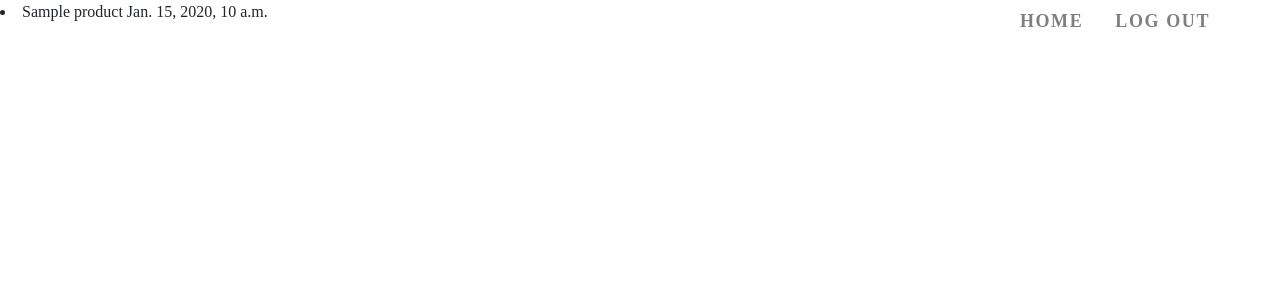
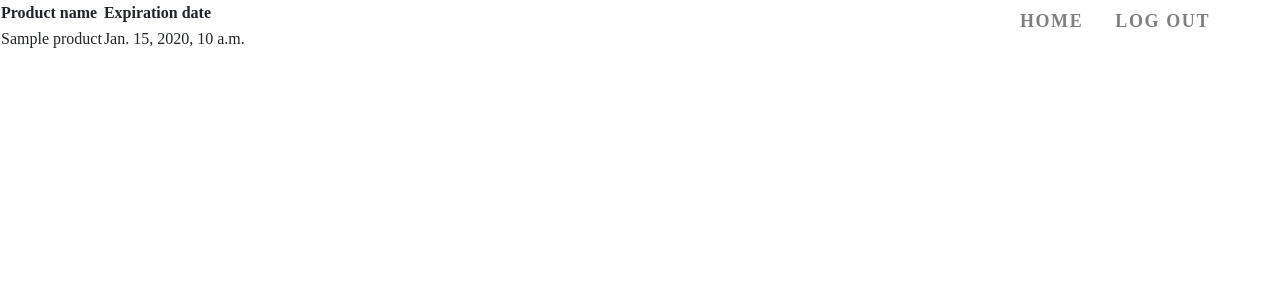
Before and after one commit to cristinabianca1609/GUTS2019, a Django app: template food_waste_project/templates/food_waste_management_app/food-monitor.html in a window 1280 px wide. Shown: the top 300 px of the page. Run offline with Django 3.2, Linux system fonts and the light colour scheme; a user stored in the database is signed in; tables that the repository leaves empty hold one stand-in row (values such as "Sample post"); the template is opened without the code that fills it: most values are stand-ins (such as "Sample title", 1, 10 or a date in 2020); parts of the project's set-up code (start-up, migrations or seed data) failed here and were passed over; some libraries are stand-ins or nearby versions.

Commit message:
created table to display data

```diff
--- a/food_waste_project/templates/food_waste_management_app/food-monitor.html
+++ b/food_waste_project/templates/food_waste_management_app/food-monitor.html
@@ -7,10 +7,15 @@
   {% if not dict %}<b>You have added no food.</b>{% endif %}
   {% for key, value in dict.items %}
   <table>
-    <li>
-            {{value.product}} {{value.date}}
+    <tr>
+      <th> Product name </th>
+      <th> Expiration date </th>
+    </tr>
 
-    </li>
+    <tr>
+      <td> {{value.product}} </td>
+      <td> {{value.date}} </td>
+    </tr>
 
 
   </table>
```
Also changed, not shown: food_waste_project/db.sqlite3 (added), food_waste_project/food_waste_management_app/views.py (line endings or trailing spaces).
